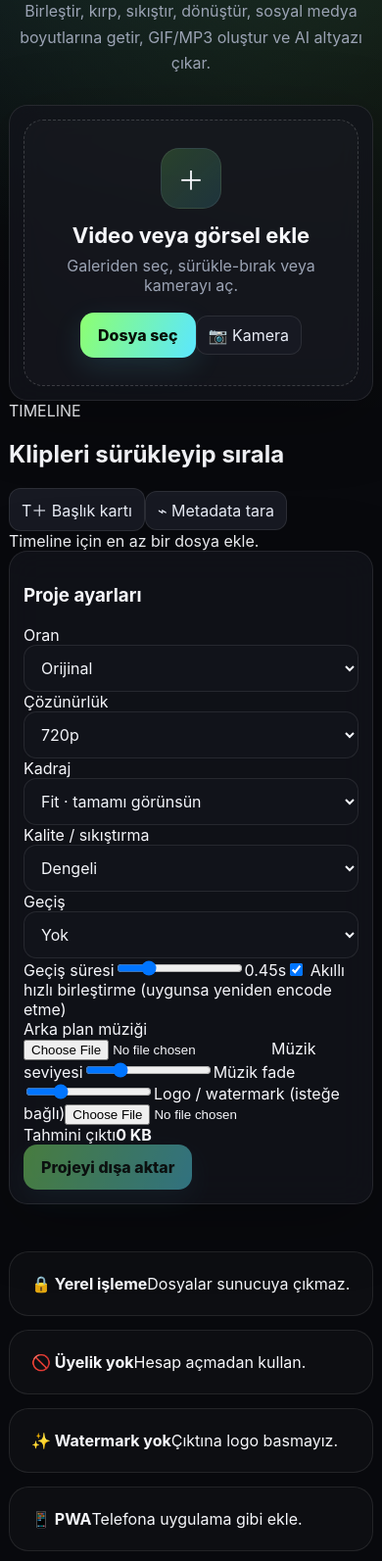
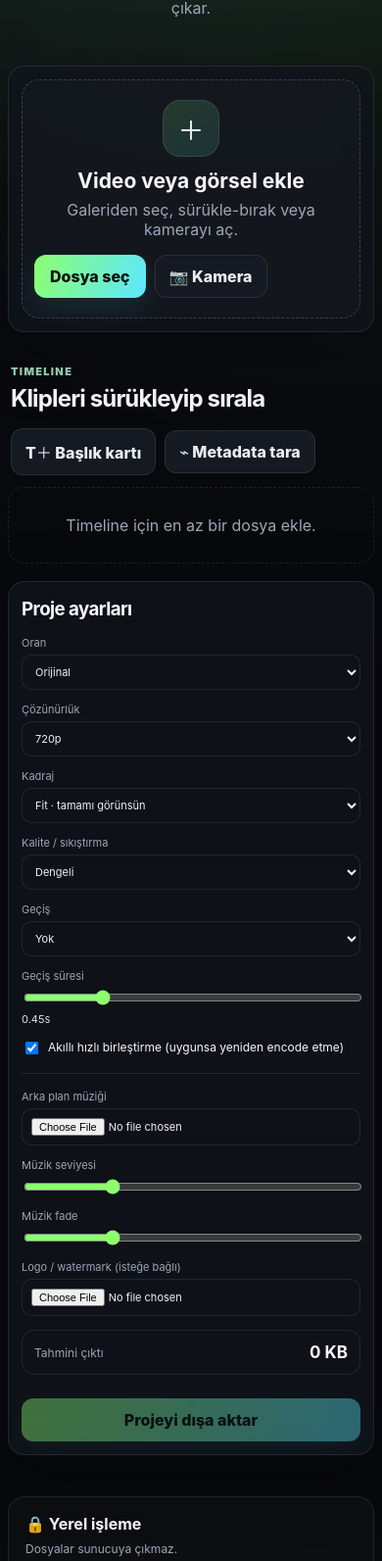
Before and after one commit to alperen15100/MergeVid, a website built with Vite: page index.html in a window 390 px wide. Shown: the part 344-1937 px from the top of the page at 98% size. Built offline with nearby package versions, Linux system fonts and the light colour scheme.

Commit message:
Style MergeVid V2 studio and toolkit

```diff
--- a/src/style.css
+++ b/src/style.css
@@ -1,79 +1,104 @@
-:root {
-  font-family: Inter, ui-sans-serif, system-ui, -apple-system, BlinkMacSystemFont, "Segoe UI", sans-serif;
-  color: #f6f7fb;
-  background: #08090d;
-  font-synthesis: none;
-  text-rendering: optimizeLegibility;
-  --panel: rgba(18, 20, 27, 0.78);
-  --panel-strong: #12141b;
-  --line: rgba(255,255,255,.09);
-  --muted: #9ba3b4;
-  --accent: #8dff70;
-  --accent2: #5be7ff;
-  --danger: #ff6b79;
+:root{
+  font-family:Inter,ui-sans-serif,system-ui,-apple-system,BlinkMacSystemFont,"Segoe UI",sans-serif;
+  color:#f6f7fb;background:#08090d;font-synthesis:none;text-rendering:optimizeLegibility;
+  --bg:#08090d;--panel:rgba(17,20,27,.82);--panel2:#11141b;--line:rgba(255,255,255,.09);
+  --muted:#9da6b7;--accent:#8dff70;--accent2:#5be7ff;--danger:#ff6f7f;--shadow:0 20px 70px rgba(0,0,0,.28)
 }
-* { box-sizing: border-box; }
-body { margin: 0; min-width: 320px; min-height: 100vh; background:
-  radial-gradient(circle at 10% 0%, rgba(91,231,255,.13), transparent 28%),
-  radial-gradient(circle at 90% 10%, rgba(141,255,112,.12), transparent 30%),
-  #08090d; }
-button, select { font: inherit; }
-button { cursor: pointer; }
-.shell { width: min(1180px, calc(100% - 28px)); margin: 0 auto; }
-header { display:flex; justify-content:space-between; align-items:center; padding:22px 0; }
-.brand { display:flex; align-items:center; gap:11px; font-weight:800; letter-spacing:-.03em; font-size:22px; }
-.brandmark { width:38px; height:38px; border-radius:12px; display:grid; place-items:center; color:#071007; background:linear-gradient(135deg,var(--accent),var(--accent2)); box-shadow:0 0 34px rgba(141,255,112,.22); }
-.badge { color:var(--muted); border:1px solid var(--line); background:rgba(255,255,255,.03); border-radius:999px; padding:8px 12px; font-size:13px; }
-.hero { text-align:center; padding:48px 0 30px; }
-.hero h1 { margin:0 auto 16px; max-width:870px; font-size:clamp(42px,8vw,78px); line-height:.98; letter-spacing:-.06em; }
-.gradient { background:linear-gradient(100deg,var(--accent),var(--accent2)); -webkit-background-clip:text; background-clip:text; color:transparent; }
-.hero p { max-width:720px; margin:0 auto; color:var(--muted); font-size:clamp(16px,2vw,19px); line-height:1.65; }
-.tool { display:grid; grid-template-columns:1.15fr .85fr; gap:18px; margin:28px 0 36px; }
-.card { background:var(--panel); border:1px solid var(--line); box-shadow:0 18px 70px rgba(0,0,0,.25); backdrop-filter:blur(18px); border-radius:24px; padding:20px; }
-.drop { min-height:220px; border:1.5px dashed rgba(255,255,255,.17); border-radius:20px; display:grid; place-items:center; text-align:center; padding:28px; transition:.2s ease; background:rgba(255,255,255,.02); }
-.drop.drag { border-color:var(--accent); background:rgba(141,255,112,.06); transform:translateY(-2px); }
-.drop-icon { width:62px; height:62px; display:grid; place-items:center; margin:0 auto 14px; border-radius:19px; font-size:27px; background:linear-gradient(135deg,rgba(141,255,112,.18),rgba(91,231,255,.14)); border:1px solid rgba(255,255,255,.08); }
-.drop h2 { margin:0 0 8px; font-size:22px; }
-.drop p { margin:0 0 18px; color:var(--muted); }
-.primary { border:0; border-radius:14px; padding:13px 18px; font-weight:800; color:#071007; background:linear-gradient(110deg,var(--accent),var(--accent2)); box-shadow:0 10px 30px rgba(91,231,255,.12); }
-.primary:disabled { opacity:.45; cursor:not-allowed; }
-.secondary { border:1px solid var(--line); color:#e9edf7; background:#171922; border-radius:12px; padding:9px 12px; }
-.danger { color:#ffd9dd; border-color:rgba(255,107,121,.25); background:rgba(255,107,121,.09); }
-.file-list { display:flex; flex-direction:column; gap:10px; margin-top:14px; }
-.file-row { display:grid; grid-template-columns:64px 1fr auto; gap:12px; align-items:center; background:rgba(255,255,255,.035); border:1px solid var(--line); padding:10px; border-radius:16px; }
-.thumb { width:64px; height:46px; object-fit:cover; background:#050608; border-radius:10px; }
-.file-name { white-space:nowrap; overflow:hidden; text-overflow:ellipsis; font-weight:700; }
-.file-meta { color:var(--muted); font-size:12px; margin-top:4px; }
-.row-actions { display:flex; gap:6px; }
-.iconbtn { width:34px; height:34px; border-radius:10px; border:1px solid var(--line); color:#dce1ec; background:#171922; }
-.side h3 { margin:0 0 14px; }
-.setting { margin-bottom:16px; }
-.setting label { display:block; font-size:13px; color:var(--muted); margin-bottom:7px; }
-select { width:100%; color:#f3f5fa; background:#11131a; border:1px solid var(--line); border-radius:13px; padding:12px 13px; outline:none; }
-.stats { display:grid; grid-template-columns:repeat(3,1fr); gap:8px; margin:14px 0 18px; }
-.stat { background:#0f1117; border:1px solid var(--line); border-radius:14px; padding:12px; }
-.stat b { display:block; font-size:17px; }
-.stat span { color:var(--muted); font-size:11px; }
-.progress-wrap { display:none; margin-top:14px; }
-.progress-wrap.show { display:block; }
-.progress-top { display:flex; justify-content:space-between; color:var(--muted); font-size:12px; margin-bottom:7px; }
-.progress { height:10px; border-radius:999px; background:#08090d; overflow:hidden; border:1px solid var(--line); }
-.progress > div { height:100%; width:0%; background:linear-gradient(90deg,var(--accent),var(--accent2)); transition:width .2s linear; }
-.notice { font-size:12px; color:var(--muted); line-height:1.55; margin-top:12px; }
-.result { display:none; margin-top:14px; padding:14px; border:1px solid rgba(141,255,112,.18); background:rgba(141,255,112,.06); border-radius:15px; }
-.result.show { display:block; }
-.result video { width:100%; max-height:260px; border-radius:12px; background:#000; margin-bottom:10px; }
-.error { display:none; margin-top:12px; color:#ffd5da; background:rgba(255,107,121,.08); border:1px solid rgba(255,107,121,.2); border-radius:12px; padding:11px; font-size:13px; }
-.error.show { display:block; }
-.features { display:grid; grid-template-columns:repeat(3,1fr); gap:14px; margin:48px 0; }
-.feature { padding:22px; border:1px solid var(--line); border-radius:20px; background:rgba(255,255,255,.025); }
-.feature h3 { margin:9px 0; }
-.feature p { color:var(--muted); line-height:1.6; margin:0; font-size:14px; }
-.content { max-width:860px; margin:56px auto; }
-.content h2 { font-size:30px; letter-spacing:-.03em; }
-.content p, .content li { color:var(--muted); line-height:1.75; }
-.faq details { border-top:1px solid var(--line); padding:16px 0; }
-.faq summary { cursor:pointer; font-weight:700; }
-footer { color:var(--muted); text-align:center; border-top:1px solid var(--line); padding:26px 0 36px; font-size:13px; }
-@media (max-width:860px){ .tool{grid-template-columns:1fr;} .features{grid-template-columns:1fr;} .hero{padding-top:26px;} }
-@media (max-width:560px){ .shell{width:min(100% - 18px,1180px)} .card{padding:14px;border-radius:19px}.file-row{grid-template-columns:52px 1fr}.thumb{width:52px;height:42px}.row-actions{grid-column:2;}.stats{grid-template-columns:1fr 1fr 1fr}.badge{display:none}.hero h1{font-size:44px} }
+*{box-sizing:border-box}
+html{background:var(--bg);scroll-behavior:smooth}
+body{margin:0;min-width:320px;min-height:100vh;background:
+radial-gradient(circle at 15% -10%,rgba(91,231,255,.14),transparent 30%),
+radial-gradient(circle at 90% 3%,rgba(141,255,112,.12),transparent 32%),var(--bg)}
+button,input,select,textarea{font:inherit}
+button{cursor:pointer}
+input,select,textarea{outline:none}
+.shell{width:min(1280px,calc(100% - 26px));margin:0 auto}
+.topbar{display:flex;align-items:center;justify-content:space-between;padding:18px 0;position:sticky;top:0;z-index:20;background:linear-gradient(#08090df2,#08090dba 75%,transparent);backdrop-filter:blur(14px)}
+.plain{border:0;background:none;color:inherit}
+.brand{display:flex;align-items:center;gap:10px;font-size:22px;font-weight:900;letter-spacing:-.04em}
+.brandmark{display:grid;place-items:center;width:38px;height:38px;border-radius:12px;color:#071007;background:linear-gradient(135deg,var(--accent),var(--accent2));box-shadow:0 0 28px rgba(141,255,112,.18)}
+.topnav{display:flex;align-items:center;gap:8px}
+.privacy-pill,.ghost{border:1px solid var(--line);background:rgba(255,255,255,.035);color:var(--muted);border-radius:999px;padding:9px 12px;font-size:12px}
+.ghost{color:#e7eaf0}
+.toolnav{display:flex;gap:8px;overflow:auto;padding:8px 0 4px;scrollbar-width:none}
+.toolnav::-webkit-scrollbar{display:none}
+.tooltab{white-space:nowrap;border:1px solid var(--line);background:#0f1218;color:#aeb6c5;border-radius:12px;padding:10px 13px;font-weight:700}
+.tooltab.active{color:#071007;border-color:transparent;background:linear-gradient(110deg,var(--accent),var(--accent2))}
+.hero{padding:45px 0 22px;text-align:center}
+.hero.compact h1{font-size:clamp(42px,7vw,76px);max-width:950px;margin:10px auto 16px;line-height:.98;letter-spacing:-.065em}
+.hero p{max-width:800px;margin:0 auto;color:var(--muted);font-size:clamp(16px,2vw,19px);line-height:1.65}
+.gradient{background:linear-gradient(100deg,var(--accent),var(--accent2));-webkit-background-clip:text;background-clip:text;color:transparent}
+.eyebrow,.kicker{font-size:11px;font-weight:900;letter-spacing:.12em;color:#9fd5bb;text-transform:uppercase}
+.workspace{display:grid;grid-template-columns:minmax(0,1.35fr) minmax(330px,.65fr);gap:18px;align-items:start;margin:24px 0 40px}
+.maincol{min-width:0}
+.card{background:var(--panel);border:1px solid var(--line);border-radius:22px;padding:18px;box-shadow:var(--shadow);backdrop-filter:blur(18px)}
+.controls{position:sticky;top:88px}
+.controls h3,.singleWrap h2{margin:3px 0 16px;letter-spacing:-.03em}
+.drop{min-height:215px;border:1.5px dashed rgba(255,255,255,.18);border-radius:18px;display:grid;place-items:center;text-align:center;padding:28px;background:rgba(255,255,255,.02);transition:.2s ease}
+.drop.drag{border-color:var(--accent);transform:translateY(-2px);background:rgba(141,255,112,.055)}
+.drop-icon{width:58px;height:58px;border-radius:18px;display:grid;place-items:center;margin:0 auto 12px;font-size:27px;background:linear-gradient(135deg,rgba(141,255,112,.15),rgba(91,231,255,.13));border:1px solid var(--line)}
+.drop h2{margin:0 0 7px;font-size:21px}
+.drop p{margin:0 0 16px;color:var(--muted)}
+.btnrow{display:flex;gap:9px;flex-wrap:wrap;align-items:center}
+.primary,.secondary,.iconbtn{border-radius:12px;border:0;font-weight:800}
+.primary{padding:12px 16px;color:#071007;background:linear-gradient(110deg,var(--accent),var(--accent2));box-shadow:0 10px 28px rgba(91,231,255,.1)}
+.primary:disabled{opacity:.4;cursor:not-allowed}
+.secondary{padding:11px 14px;border:1px solid var(--line);background:#151922;color:#e9edf5}
+.wide{width:100%;justify-content:center;margin-top:10px}
+.sectionHead{display:flex;align-items:end;justify-content:space-between;gap:16px;padding:28px 3px 12px}
+.sectionHead h2{margin:5px 0 0;font-size:24px;letter-spacing:-.035em}
+.timeline{display:flex;flex-direction:column;gap:10px}
+.clip{background:rgba(255,255,255,.035);border:1px solid var(--line);border-radius:17px;padding:11px;transition:.18s ease}
+.clip.dragging{opacity:.45;transform:scale(.995)}
+.cliptop{display:grid;grid-template-columns:auto 74px minmax(0,1fr) auto;gap:10px;align-items:center}
+.handle{color:#6f7888;cursor:grab;font-size:20px}
+.cliptop img,.thumbph{width:74px;height:48px;border-radius:10px;object-fit:cover;background:#07090d;display:grid;place-items:center}
+.clipname{display:flex;flex-direction:column;min-width:0}
+.clipname b{white-space:nowrap;overflow:hidden;text-overflow:ellipsis}
+.clipname span{font-size:11px;color:var(--muted);margin-top:3px}
+.clipcontrols{display:grid;grid-template-columns:repeat(7,minmax(85px,1fr));gap:8px;margin-top:10px}
+.clipcontrols label,.setting{font-size:11px;color:var(--muted);display:flex;flex-direction:column;gap:5px}
+input[type="number"],select,input[type="file"],textarea{width:100%;border:1px solid var(--line);background:#0e1117;color:#eef1f7;border-radius:10px;padding:9px}
+input[type="file"]{font-size:11px}
+.check{display:flex!important;flex-direction:row!important;align-items:center!important;gap:7px!important}
+.check.big{font-size:12px;line-height:1.4;margin:11px 0}
+.iconbtn{width:34px;height:34px;border:1px solid var(--line);background:#151922;color:#dce1ea}
+.danger{color:#ffdbe0;background:rgba(255,111,127,.08);border-color:rgba(255,111,127,.22)}
+.setting{margin:0 0 13px}
+.setting>span{color:#dce3ef}
+.setting input[type="range"]{width:100%;accent-color:var(--accent)}
+.grid2{display:grid;grid-template-columns:1fr 1fr;gap:10px}
+.divider{height:1px;background:var(--line);margin:16px 0}
+.estimate{display:flex;justify-content:space-between;align-items:center;border:1px solid var(--line);background:#0e1117;border-radius:13px;padding:12px;margin:14px 0}
+.estimate span{font-size:12px;color:var(--muted)}
+.estimate b{font-size:17px}
+.emptyHint{border:1px dashed var(--line);padding:28px;text-align:center;color:var(--muted);border-radius:16px}
+.singleWrap{max-width:860px;margin:24px auto 48px}
+.singleWrap .card{padding:22px}
+.singleWrap h2{font-size:33px}
+.muted{color:var(--muted);line-height:1.65}
+.selectedFile{display:flex;flex-direction:column;gap:4px;border:1px solid var(--line);background:#0e1117;border-radius:13px;padding:12px;margin:13px 0}
+.selectedFile span{color:var(--muted);font-size:12px}
+.progress-wrap{display:none;margin-top:15px}
+.progress-wrap.show{display:block}
+.progress-top{display:flex;justify-content:space-between;font-size:12px;color:var(--muted);gap:12px}
+.progress{height:10px;border-radius:999px;background:#08090d;border:1px solid var(--line);overflow:hidden;margin-top:7px}
+.progress>div{height:100%;background:linear-gradient(90deg,var(--accent),var(--accent2));transition:width .18s linear}
+.result{display:none;border:1px solid rgba(141,255,112,.2);background:rgba(141,255,112,.055);border-radius:15px;padding:12px;margin-top:14px}
+.result.show{display:block}
+.result video,.result img{width:100%;max-height:360px;border-radius:11px;background:#000;object-fit:contain;margin-bottom:10px}
+.result audio{width:100%;margin-bottom:10px}
+.captionResult{margin-top:15px}
+.captionResult textarea{height:260px;resize:vertical;line-height:1.5}
+.features{display:grid;grid-template-columns:repeat(4,1fr);gap:11px;margin:42px 0}
+.feature{display:flex;flex-direction:column;gap:7px;border:1px solid var(--line);background:rgba(255,255,255,.025);border-radius:17px;padding:17px}
+.feature span{font-size:12px;color:var(--muted);line-height:1.5}
+footer{text-align:center;color:var(--muted);border-top:1px solid var(--line);padding:28px 0 42px;font-size:12px}
+@media(max-width:980px){
+  .workspace{grid-template-columns:1fr}.controls{position:static}.clipcontrols{grid-template-columns:repeat(4,1fr)}.features{grid-template-columns:1fr 1fr}
+}
+@media(max-width:640px){
+  .shell{width:min(100% - 16px,1280px)}.topbar{padding:12px 0}.privacy-pill{display:none}.hero{padding-top:26px}.hero.compact h1{font-size:45px}
+  .card{padding:13px;border-radius:17px}.drop{padding:20px 12px}.sectionHead{align-items:flex-start;flex-direction:column}.cliptop{grid-template-columns:auto 56px minmax(0,1fr) auto}
+  .cliptop img,.thumbph{width:56px;height:43px}.clipcontrols{grid-template-columns:1fr 1fr}.features{grid-template-columns:1fr}.singleWrap h2{font-size:27px}
+}
```
